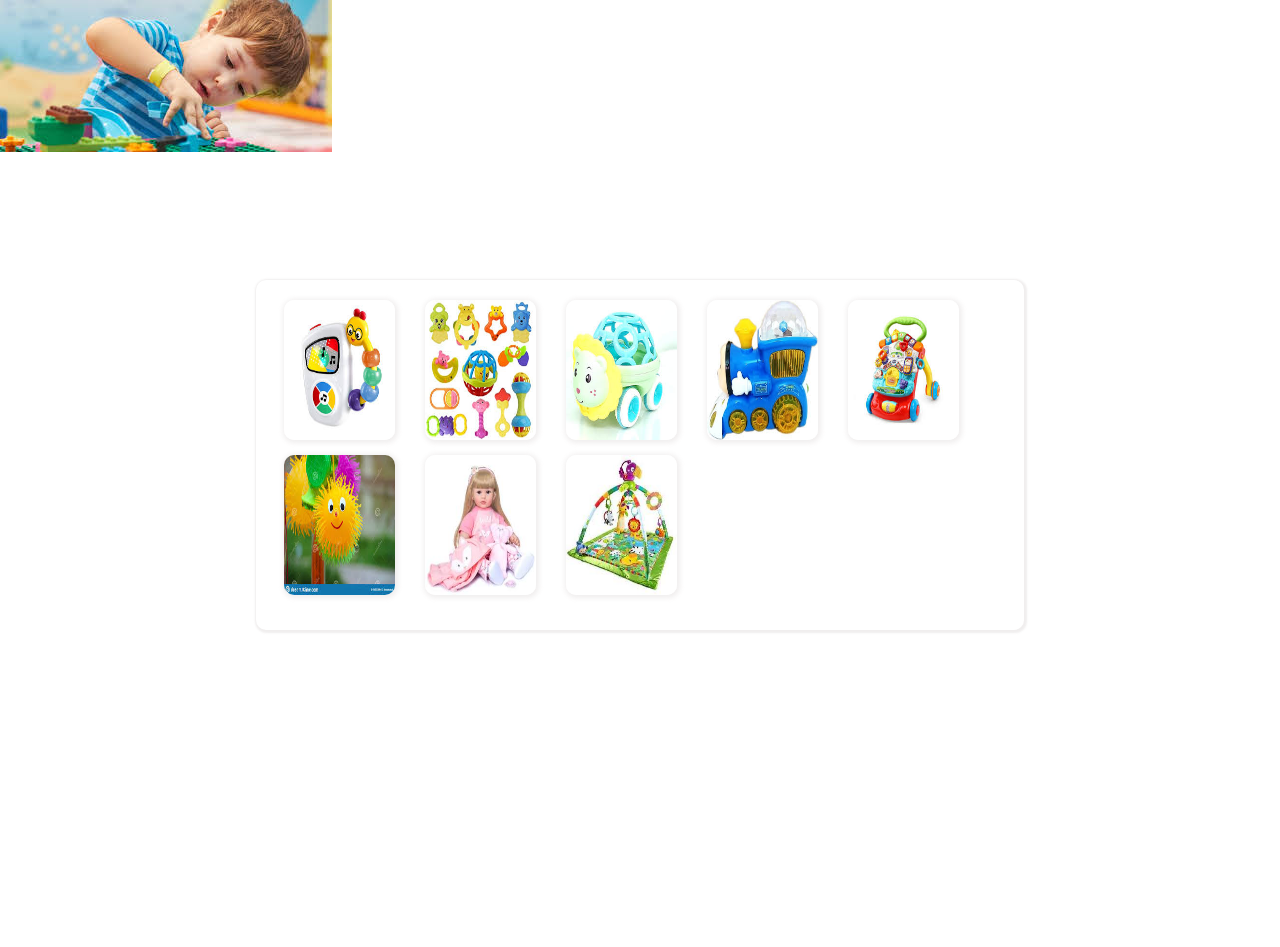
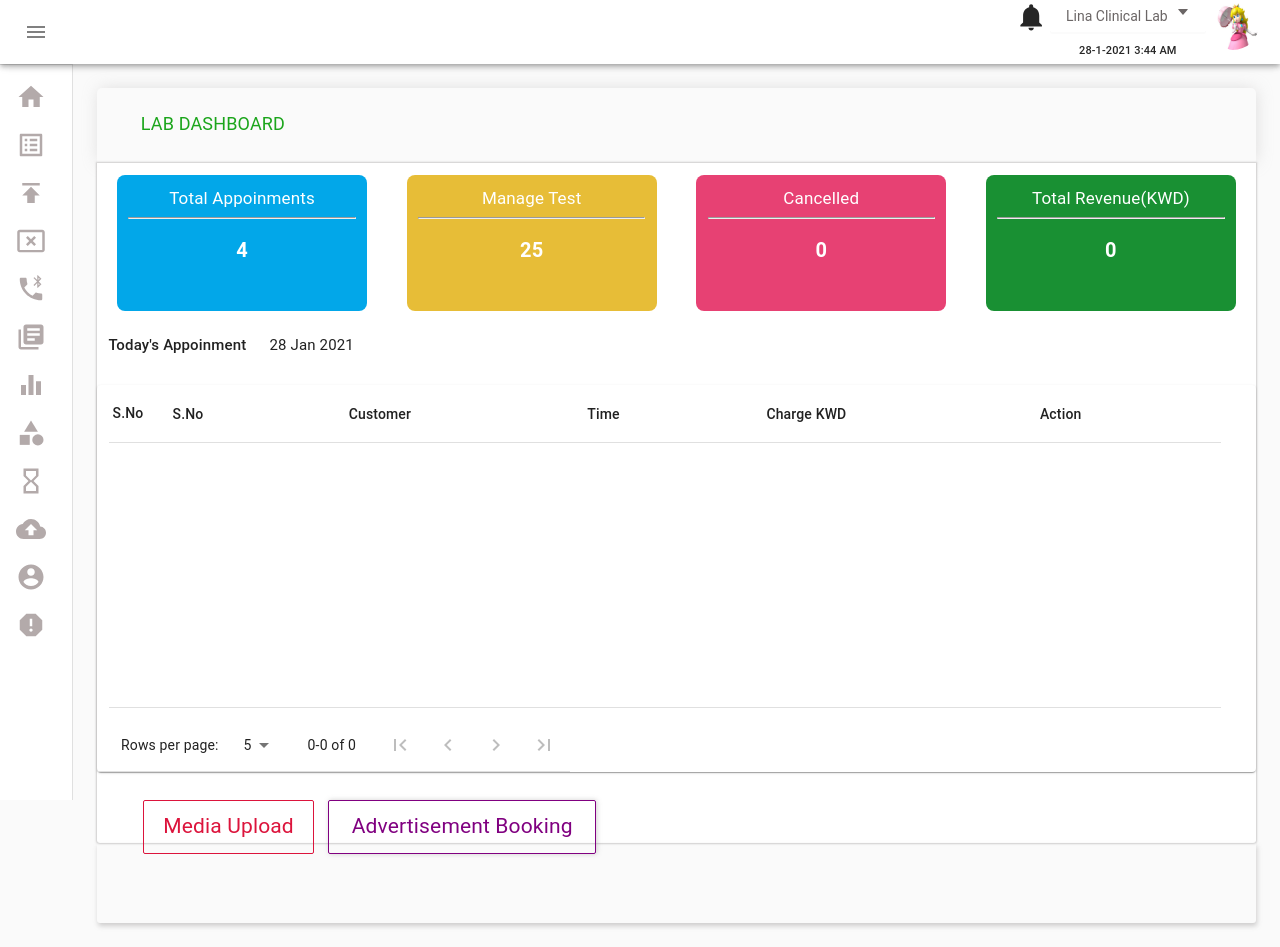
Before and after one commit to birundha-j/Shopping, a React (Create React App) app: page / in a window 1280 px wide. Before the commit the page ends 800 px from the top, so only its background shows below. Built offline with nearby package versions, Linux system fonts and the light colour scheme.

Commit message:
My changes

```diff
--- a/src/Nowproject.js
+++ b/src/Nowproject.js
@@ -1,78 +1,70 @@
-import react, { useState } from 'react'
-import './nowprojects.css'
-import Img1 from '../src/image/image1.jpg'
-import Img2 from '../src/image/image2.jpg'
-import Img3 from '../src/image/image3.jpg'
-import Img4 from '../src/image/image4.jpg'
-import Img5 from '../src/image/image5.jpg'
-import Img6 from '../src/image/image6.jpg'
-import Img7 from '../src/image/image7.jpg'
-import Img8 from '../src/image/image8.jpg'
-import Img9 from '../src/image/image9.jpg'
-import { Check } from '@material-ui/icons'
+// import react, { useEffect, useState } from 'react';
+// import { Modal, Button } from 'antd';
 
-let a;
-const Frames = [{ img: Img1 }, { img: Img2 }, { img: Img3 }, { img: Img4 }, { img: Img5 }, { img: Img6 }, { img: Img7 }, { img: Img8 }]
+// function NowProjects() {
+//     const [post, setPost] = useState([])
+//     const [content, setContent] = useState()
+//     const [isModalVisible, setIsModalVisible] = useState(false);
+//     const [test, setTest] = useState()
 
-function NowProjects() {
+//     const showModal = (id) => {
+//         setTest(post[id])
+//     // console.log(test.id, "test") if (id <=100) {
 
-    // var slideIndex = 1;
-    // showSlides(slideIndex);
+//             post.find((data) => {
+//                 setContent(data.title)
 
-    // function plusSlides(n) {
-    //     showSlides(slideIndex += n);
-    // }
+//             })
 
-    // function currentSlide(n) {
-    //     showSlides(slideIndex = n);
-    // }
+//         }
+//         setIsModalVisible(true);
+//     };
 
-    // function showSlides(n) {
-    //     var i;
-    //     var slides = document.getElementsByClassName("mySlides");
-    //     var dots = document.getElementsByClassName("dot");
-    //     if (n > slides.length) { slideIndex = 1 }
-    //     if (n < 1) { slideIndex = slides.length }
-    //     for (i = 0; i < slides.length; i++) {
-    //         slides[i].style.display = "none";
-    //     }
-    //     for (i = 0; i < dots.length; i++) {
-    //         dots[i].className = dots[i].className.replace(" active", "");
-    //     }
-    //     slides[slideIndex - 1].style.display = "block";
-    //     dots[slideIndex - 1].className += " active";
-    // }
 
-    return (
-        // <div>
-        //     <div className="mySlides fade"><img src={Img1} /></div>
-        //     <div className="mySlides fade"><img src={Img2} /></div>
-        //     <div className="mySlides fade"><img src={Img3} /></div>
+//     const handleOk = () => {
+//         setIsModalVisible(false);
+//         setTest()
+//     };
 
-        //     <div>
-        //         <a className="prev" onclick="plusSlides(-1)">&#10094;</a>
-        //         <a className="next" onclick="plusSlides(1)">&#10095;</a>
+//     const handleCancel = () => {
+//         setIsModalVisible(false);
+//     };
 
-        //     </div>
-        //     <div style="text-align:center">
-        //         <span className="dot" onclick="currentSlide(1)"></span>
-        //         <span className="dot" onclick="currentSlide(2)"></span>
-        //         <span className="dot" onclick="currentSlide(3)"></span>
-        //     </div>
-        // </div>
-        <div>
-            <div className="Mainimage">
-                <img src={Img9} />
-            </div>
-            <div className="Screensize">
+//     useEffect(() => {
+//         const url = 'https://jsonplaceholder.typicode.com/todos';
+//         fetch(url).then(resp => resp.json())
+//             .then(resp => setPost(resp))
+//     }, [])
 
-                {Frames.map((data) => {
-                    return (
-                        <img src={data.img} className="imageView" />
-                    )
-                })}
-            </div>
-        </div>
-    )
-}
-export default NowProjects;
+
+//     return (
+//         <div>
+
+//             <table>
+//                 <tr>
+//                     <th>User Id</th>
+//                     <th> Id</th>
+
+
+//                 </tr>
+//                 {post.map((data, index) => {
+//                     return (
+//                         <tr>
+//                             <td>{data.userId} </td>
+//                             <td onClick={() => showModal(index)}>{data.id} </td>
+
+
+//                         </tr>
+//                     )
+//                 })}
+//             </table>
+//             <Modal title="Basic Modal" visible={isModalVisible} onOk={handleOk} onCancel={handleCancel}>
+//                 {content}
+
+//             </Modal>
+
+
+//         </div>
+//     )
+// }
+// export default NowProjects;
--- a/src/index.js
+++ b/src/index.js
@@ -11,7 +11,7 @@ import NowProjects from './Nowproject'
 
 ReactDOM.render(
   <React.StrictMode>
-    <NowProjects/>
+    <Apps/>
   </React.StrictMode>,
   document.getElementById('root')
 );
```
Also changed, not shown: src/components/Advertisement/Adbooking.js (+0 -7 lines), 1 other file (tests, documents, lock files or other folders).
